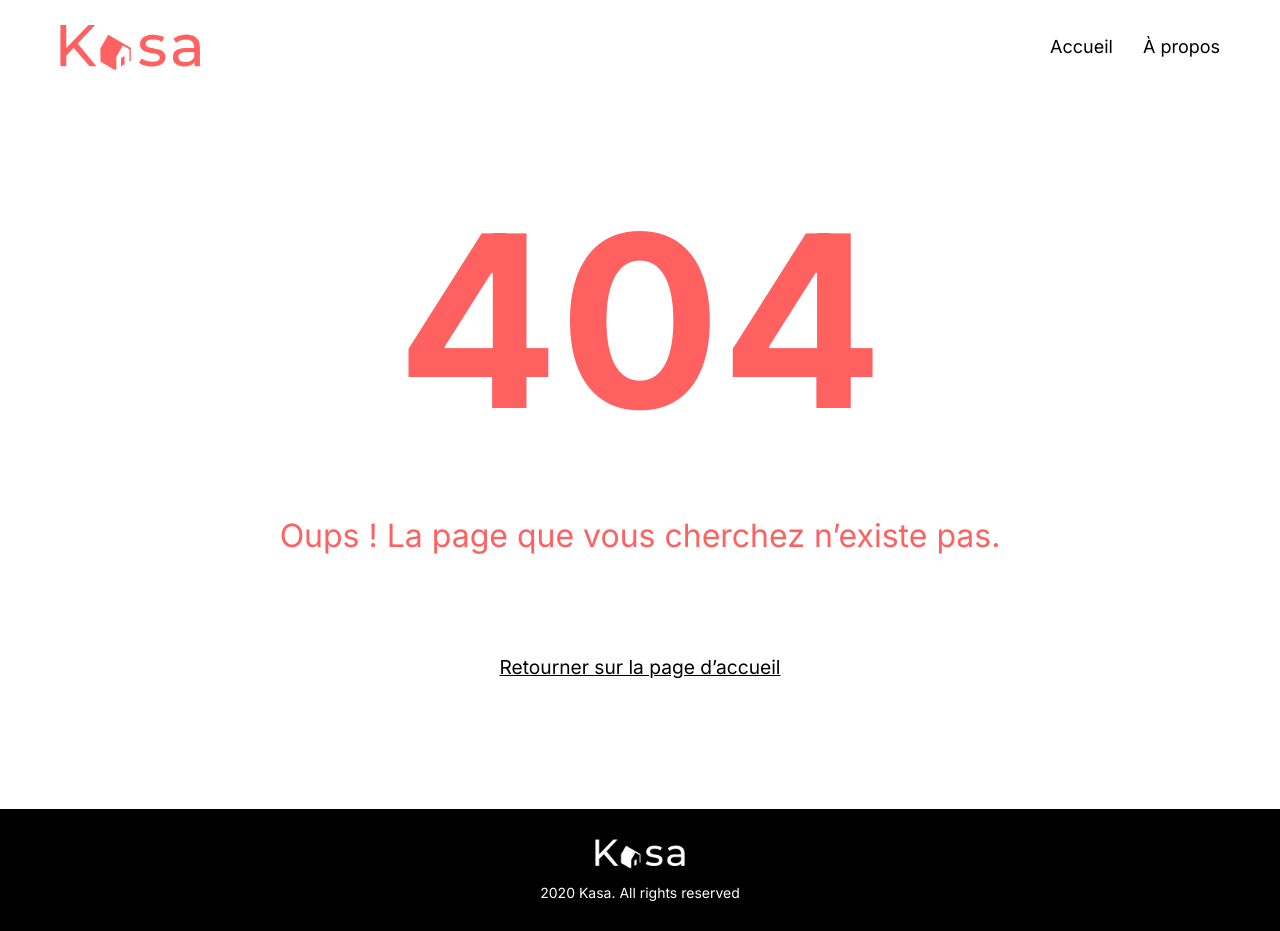
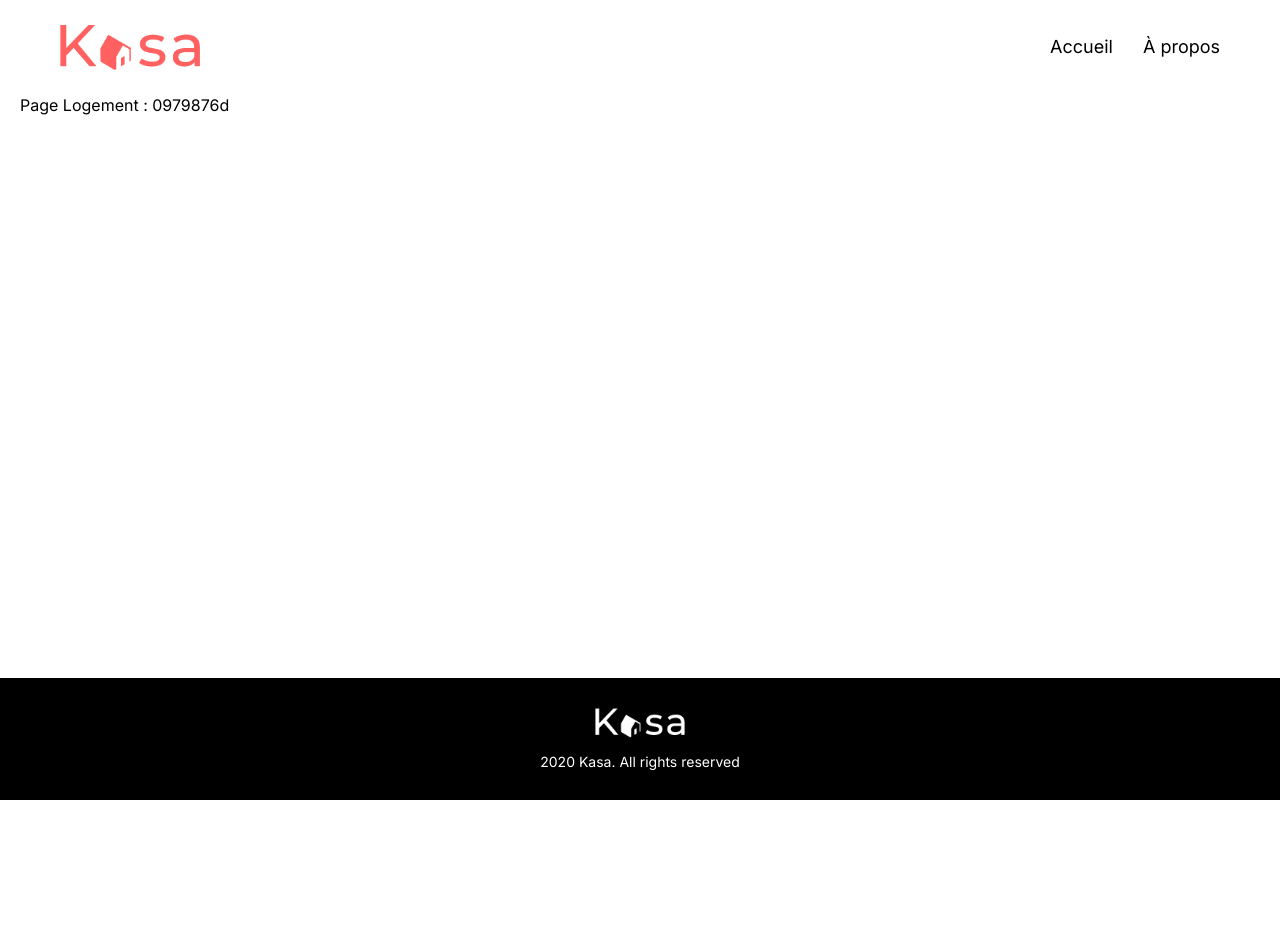
Before and after one commit to HFDC-Dev/P5-Kasa, a React (Vite) app in the folder p5-kasa-react-project/: page /logement/0979876d in a window 1280 px wide. Before the commit this address had no page. After the commit the page ends 800 px from the top, so only its background shows below. Built offline with nearby package versions, Linux system fonts and the light colour scheme.

Commit message:
Ajout de la navigation vers la page Logement au clic sur une carte avec routage dynamique par ID

```diff
--- a/p5-kasa-react-project/src/Components/Card/Card.jsx
+++ b/p5-kasa-react-project/src/Components/Card/Card.jsx
@@ -1,8 +1,10 @@
+import { Link } from "react-router-dom";
 import "./card.scss"
 
-function Card({ title, image }) {
+function Card({ id, title, image }) {
     return (
-       <div className="card-container">
+        <Link to={`/logement/${id}`} className="card-link">
+        <div className="card-container">
             <div className="card">
                 <img src={image} alt={title} className="card-image" />
                 <div className="card-overlay">
@@ -10,6 +12,7 @@ function Card({ title, image }) {
                 </div>
             </div>
        </div>
+        </Link>
     )
 }
 
--- a/p5-kasa-react-project/src/Pages/Home.jsx
+++ b/p5-kasa-react-project/src/Pages/Home.jsx
@@ -12,6 +12,7 @@ function Home() {
                 {logements.map((logement) => (
                     <Card
                         key={logement.id}
+                        id={logement.id}
                         title={logement.title}
                         image={logement.cover}
                     />
--- /dev/null
+++ b/p5-kasa-react-project/src/Pages/Logement.jsx
@@ -0,0 +1,8 @@
+import { useParams } from "react-router-dom";
+
+function Logement() {
+  const { id } = useParams();
+  return <div>Page Logement : {id}</div>;
+}
+
+export default Logement;
--- a/p5-kasa-react-project/src/Router.jsx
+++ b/p5-kasa-react-project/src/Router.jsx
@@ -3,6 +3,7 @@ import Layout from "./Components/Layout/Layout.jsx"
 import Home from "./Pages/Home"
 import About from "./Pages/About"
 import NotFound from "./Pages/NotFound"
+import Logement from "./Pages/Logement.jsx"
 
 function AppRouter() {
 
@@ -12,6 +13,7 @@ function AppRouter() {
         <Route path="/" element={<Layout />}>
           <Route index element={<Home/>}/>
           <Route path="about" element={<About/>}/>
+          <Route path="logement/:id" element={<Logement />} />
           <Route path="*" element={<NotFound />}/>
         </Route>
       </Routes>
```
Also changed, not shown: p5-kasa-react-project/src/Pages/logement.scss (added).
